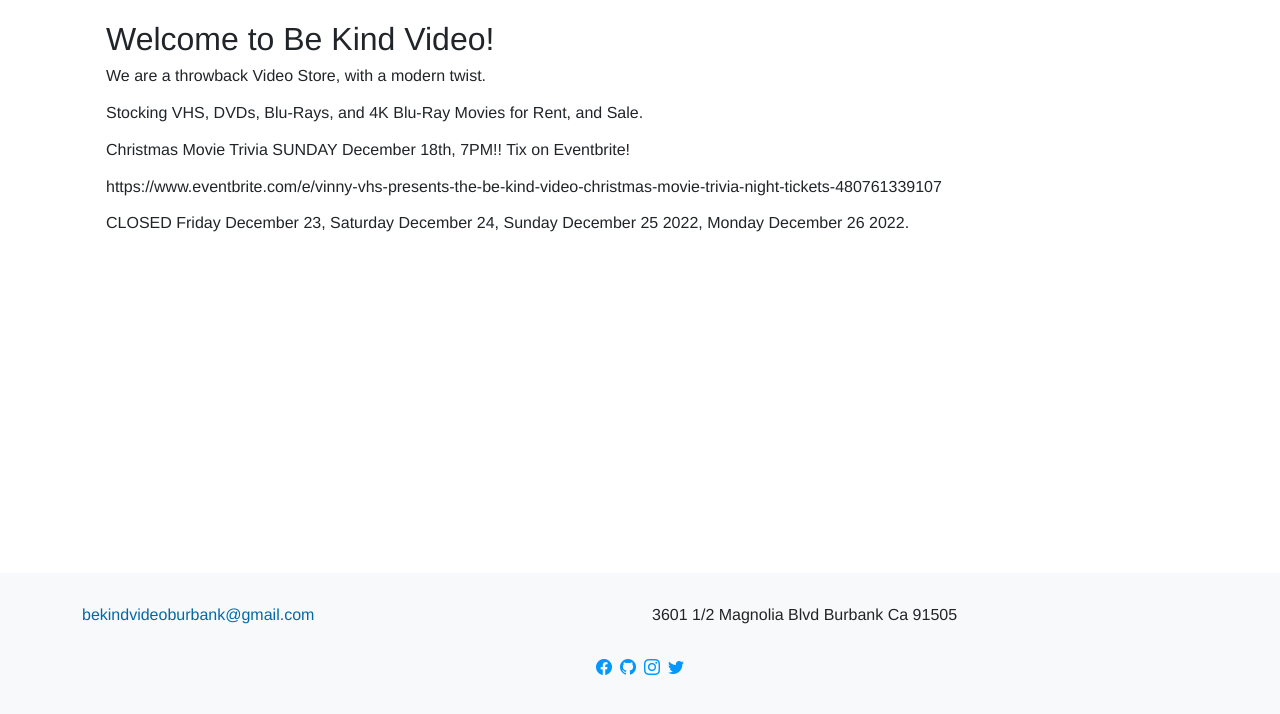
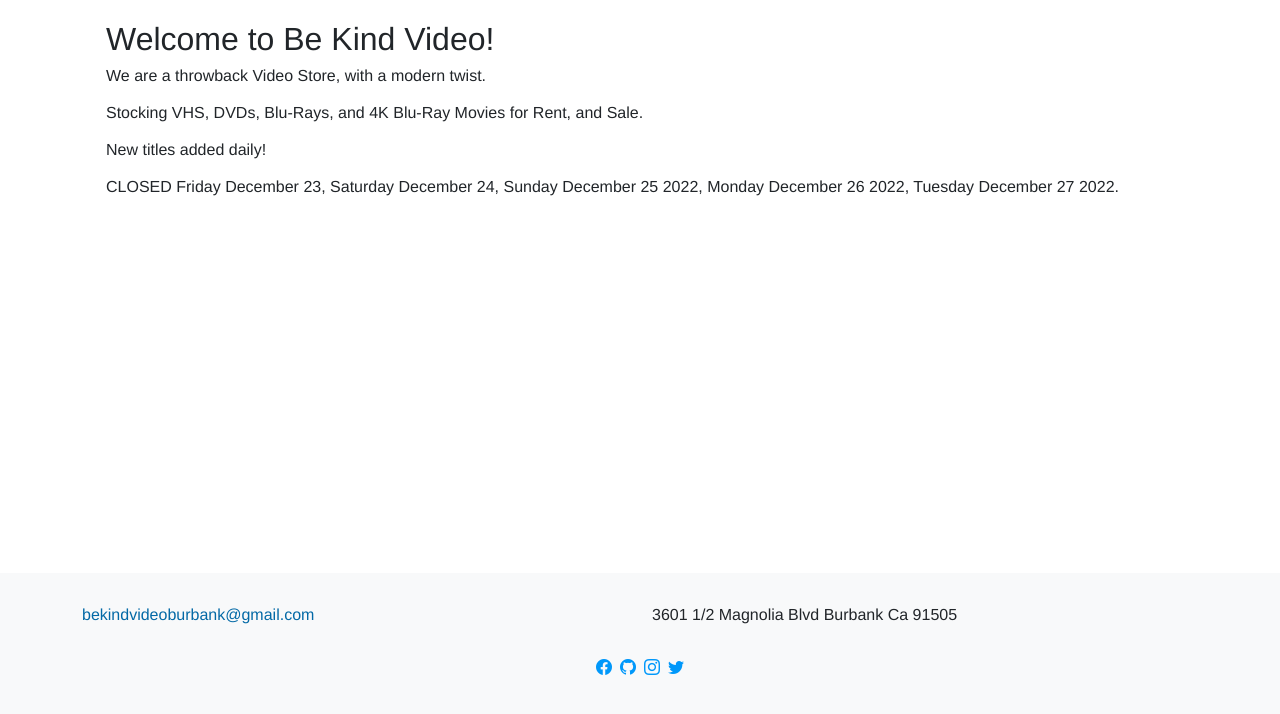
Before and after one commit to arenoir/be-kind-video, a Jekyll site: the page built from index.markdown, in a window 1280 px wide, cut to the strip 157-871 px from the top of the page. Built offline with Jekyll 4.4.1, drawn with Linux system fonts in a browser that asks for light colours.

Commit message:
Update index.markdown
Updated home page.

```diff
--- a/index.markdown
+++ b/index.markdown
@@ -10,8 +10,6 @@
 
 Stocking VHS, DVDs, Blu-Rays, and 4K Blu-Ray Movies for Rent, and Sale.
 
-Christmas Movie Trivia SUNDAY December 18th, 7PM!! Tix on Eventbrite!
+New titles added daily!
 
-https://www.eventbrite.com/e/vinny-vhs-presents-the-be-kind-video-christmas-movie-trivia-night-tickets-480761339107
-
-CLOSED Friday December 23, Saturday December 24, Sunday December 25 2022, Monday December 26 2022.
+CLOSED Friday December 23, Saturday December 24, Sunday December 25 2022, Monday December 26 2022, Tuesday December 27 2022.
```
